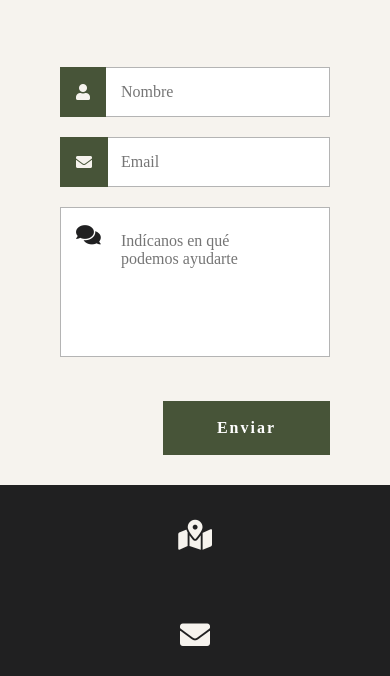
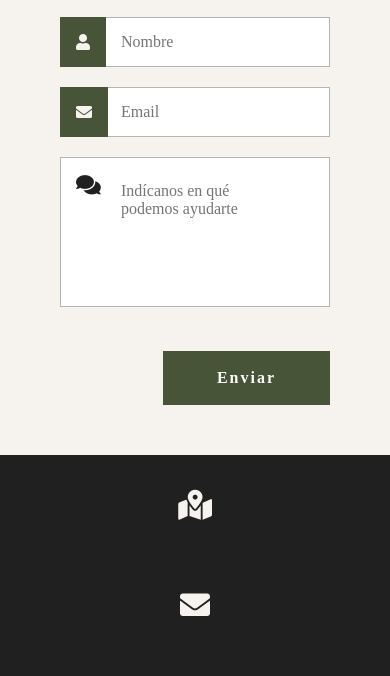
Before and after one commit to crisg-uxui/Lachocolaterie, a plain HTML site: page index.html in a window 390 px wide. Shown: the part 3514-4190 px from the top of the page. Drawn offline with Linux system fonts and the light colour scheme; a web font is replaced by a local one.

Commit message:
update 0.4

```diff
--- a/css/estilos.css
+++ b/css/estilos.css
@@ -1065,8 +1065,17 @@ footer{
 }
 
 /* Contacto */
+
+#contacto{
+    padding-bottom: 0px;
+}
+
 #contacto h1{
     font-size: 58px;
+}
+
+#formulario{
+    margin-top: 20px;
 }
 
 /* Alertas */
@@ -1082,7 +1091,6 @@ footer{
 /* Footer */
 footer{
     flex-wrap: wrap;
-    margin-top: -40px;
 }
 
 .rss-contact{
```
